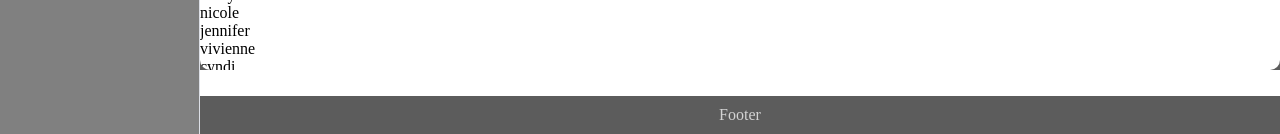
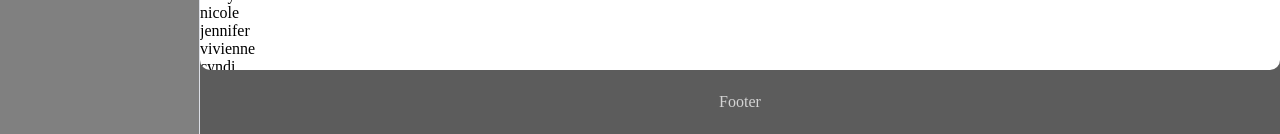
Before and after one commit to cindy951357/fetch-cms-back, a Vue app: page / in a window 1280 px wide. Shown: the part 666-800 px from the top of the page. Built offline with nearby package versions, Linux system fonts and the light colour scheme.

Commit message:
footer height

```diff
--- a/src/App.vue
+++ b/src/App.vue
@@ -79,11 +79,11 @@ header {
 
 .footer {
     grid-area: footer;
-    padding: 10px;
     color: lightgray;
     display: flex;
     justify-content: center;
     align-items: center;
+    height: 64px;
 }
 
 .footer, .maincontent {
```
